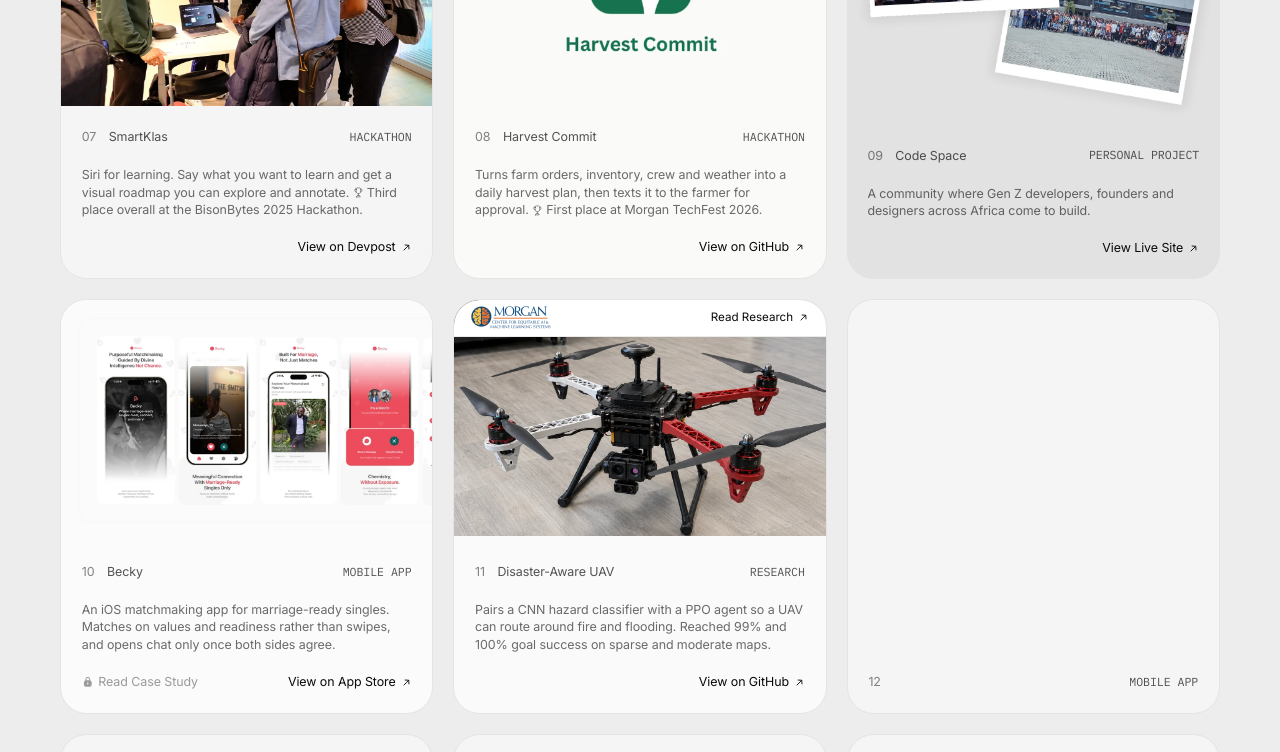
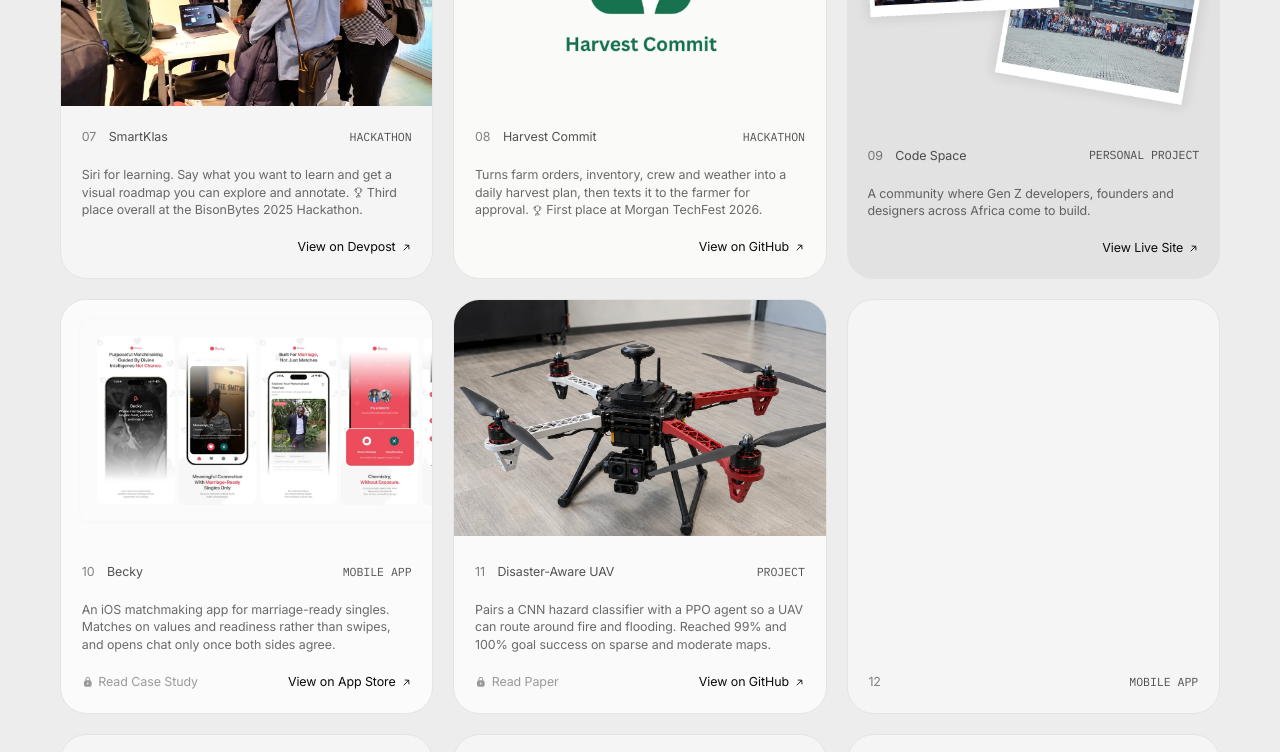
Before and after one commit to clintonimaroo/clinton, a Next.js app: page /work in a window 1280 px wide. Shown: the part 1216-1968 px from the top of the page. Built offline with nearby package versions, Linux system fonts and the light colour scheme.

Commit message:
Swap the research bar for a locked link on the UAV card

```diff
--- a/src/components/WorksGrid.tsx
+++ b/src/components/WorksGrid.tsx
@@ -436,30 +436,6 @@ export default function WorksGrid() {
 
               {card.hoverClip && <HoverClip clip={card.hoverClip} />}
 
-              {card.study && (
-                <a
-                  className="tile-study"
-                  href={card.study.href}
-                  target="_blank"
-                  rel="noopener noreferrer"
-                  aria-label={`${card.study.label}: ${card.name}`}
-                >
-                  {card.study.logo && (
-                    <img
-                      src={card.study.logo}
-                      alt=""
-                      loading="lazy"
-                      decoding="async"
-                      style={{ width: `calc(${card.study.logoWidth ?? 90}px * var(--k, 1))` }}
-                    />
-                  )}
-                  <span>
-                    {card.study.label}
-                    {ARROW}
-                  </span>
-                </a>
-              )}
-
               {card.block ? (
                 <div className="tile-block">
                   <div className="tile-cap">{caption}</div>
--- a/src/lib/works.ts
+++ b/src/lib/works.ts
@@ -168,20 +168,15 @@ export const WORKS: WorkCard[] = [
     row: 3,
     num: '11',
     name: 'Disaster-Aware UAV',
-    label: 'Research',
+    label: 'Project',
     background: '#fafafa',
     art: [{ src: '/images/work/uav-drone.webp', left: 0, top: 0, width: 450, height: 285 }],
-    study: {
-      label: 'Read Research',
-      href: 'https://github.com/clintonimaroo/uav-research',
-      logo: '/images/work/ceamls-logo.webp',
-      logoWidth: 96,
-    },
     block: {
       description:
         'Pairs a CNN hazard classifier with a PPO agent so a UAV can route around fire and flooding. Reached 99% and 100% goal success on sparse and moderate maps.',
       link: 'View on GitHub',
       href: 'https://github.com/clintonimaroo/uav-research',
+      locked: 'Read Paper',
     },
   },
   { id: 'slot-14', column: 1, row: 4, num: '14', label: 'Mobile App', background: '#f5f5f5', caption: 'bottom' },
--- a/src/styles/globals.scss
+++ b/src/styles/globals.scss
@@ -1002,41 +1002,6 @@ h2 {
     color: rgba(237, 237, 237, 0.4);
   }
 
-  /* Cards with a paper behind them carry a link bar over the artwork. The
-     card's own overflow rounds the bar's top corners for us. */
-  .tile-study {
-    position: absolute;
-    left: 0;
-    right: 0;
-    top: 0;
-    display: flex;
-    align-items: center;
-    justify-content: space-between;
-    height: calc(44px * var(--k, 1));
-    padding: 0 calc(20px * var(--k, 1));
-    background: #fff;
-    border-bottom: 0.6px solid rgba(10, 10, 10, 0.08);
-    font-size: calc(14px * var(--k, 1));
-    color: rgb(10, 10, 10);
-
-    img {
-      display: block;
-      height: auto;
-    }
-
-    span {
-      display: inline-flex;
-      align-items: center;
-      gap: calc(6px * var(--k, 1));
-      white-space: nowrap;
-    }
-
-    &:hover span {
-      text-decoration: underline;
-      text-underline-offset: 2px;
-    }
-  }
-
   /* A card carrying a hover still cross-fades to it, artwork and all. */
   .tile-art {
     transition: opacity 0.35s ease;
```
Also changed, not shown: src/types/index.ts (+0 -9 lines), public/images/work/ceamls-logo.webp (deleted), 1 other file (tests, documents, lock files or other folders).
